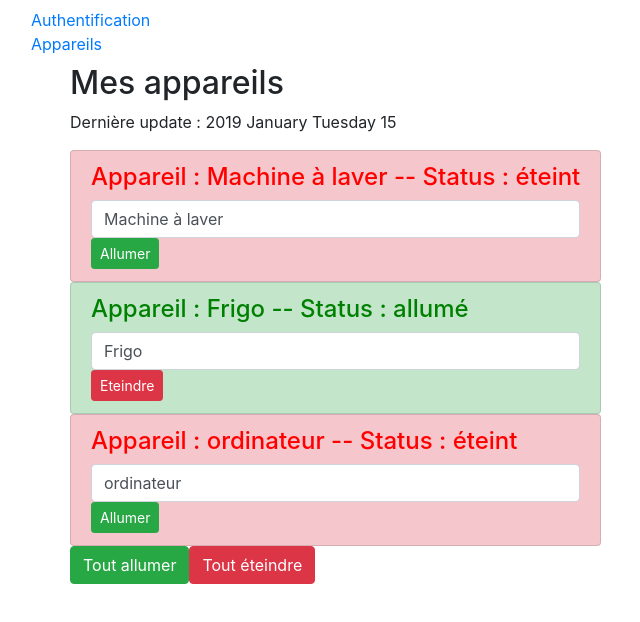
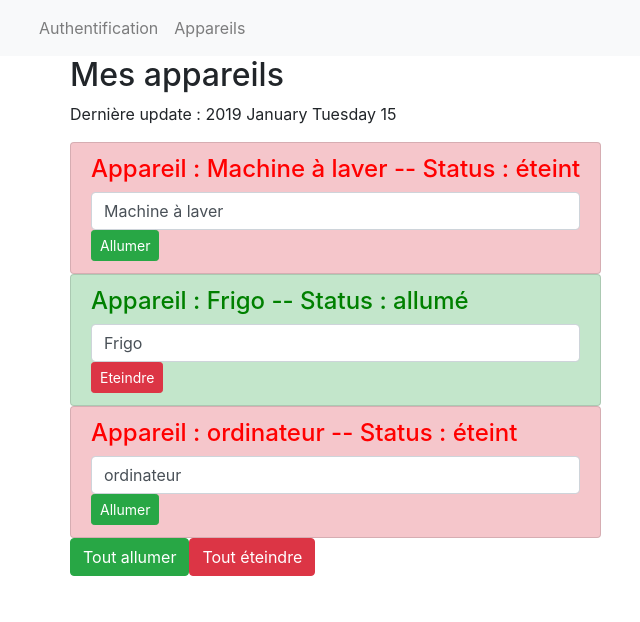
Before and after one commit to Nicolas-Hermet/First_Angular_Project, an Angular app: page / in a window 1280 px wide. Shown: the top 622 px of the page, without its empty margins (0-640 px from the left). Built offline with nearby package versions, Linux system fonts and the light colour scheme.

Commit message:
Makes Bootsratp nav work

```diff
--- a/src/app/app.component.html
+++ b/src/app/app.component.html
@@ -1,17 +1,16 @@
-<nav class="navbar navbar-default">
+<nav class="navbar navbar-expand-lg navbar-light bg-light">
   <div class="container-fluid">
-    <div class="navbar-collapse">
-      <ul class="nav navbar-nav">
-        <li routerLinkActive="active"><a routerLink="auth"> Authentification</a></li>
-        <li routerLinkActive="active"><a routerLink="appareils">Appareils</a></li>
+    <div class="collapse navbar-collapse"  id="navbarNavAltMarkup">
+      <ul class="navbar-nav">
+          <li routerLinkActive="nav-item active"><a class="nav-link" routerLink="auth">Authentification</a></li>
+          <li routerLinkActive="nav-item active"><a class="nav-link" routerLink="appareils">Appareils</a></li>
       </ul>
     </div>
   </div>
 </nav>
+
 <div class="container">
   <div class="row">
-    <div class="col-xs-12">
       <router-outlet></router-outlet>
-    </div>
   </div>
 </div>
--- a/src/app/appareil-view/appareil-view.component.html
+++ b/src/app/appareil-view/appareil-view.component.html
@@ -1,3 +1,4 @@
+<div class="col-xs-12">
   <h2>Mes appareils</h2>
     <p>Dernière update : {{lastUpdate | async | date: 'y MMMM EEEE d'}} </p>
     <ul class="list-group">
@@ -12,3 +13,4 @@
     <button class="btn btn-danger"
             [disabled]="!isAuth"
             (click)="onEteindre()">Tout éteindre</button>
+</div>
```
Lines whose indentation alone changed are shown as unchanged.
